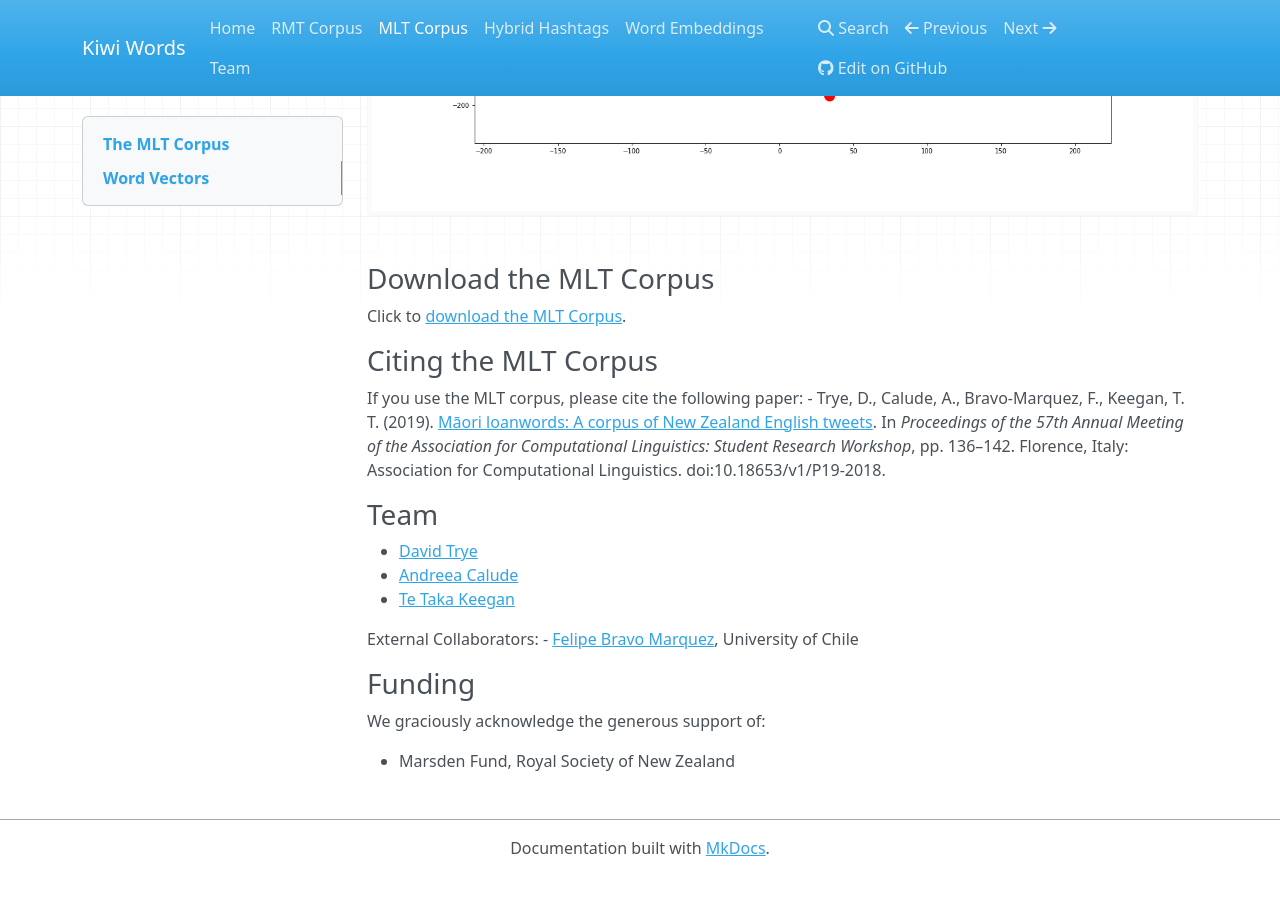
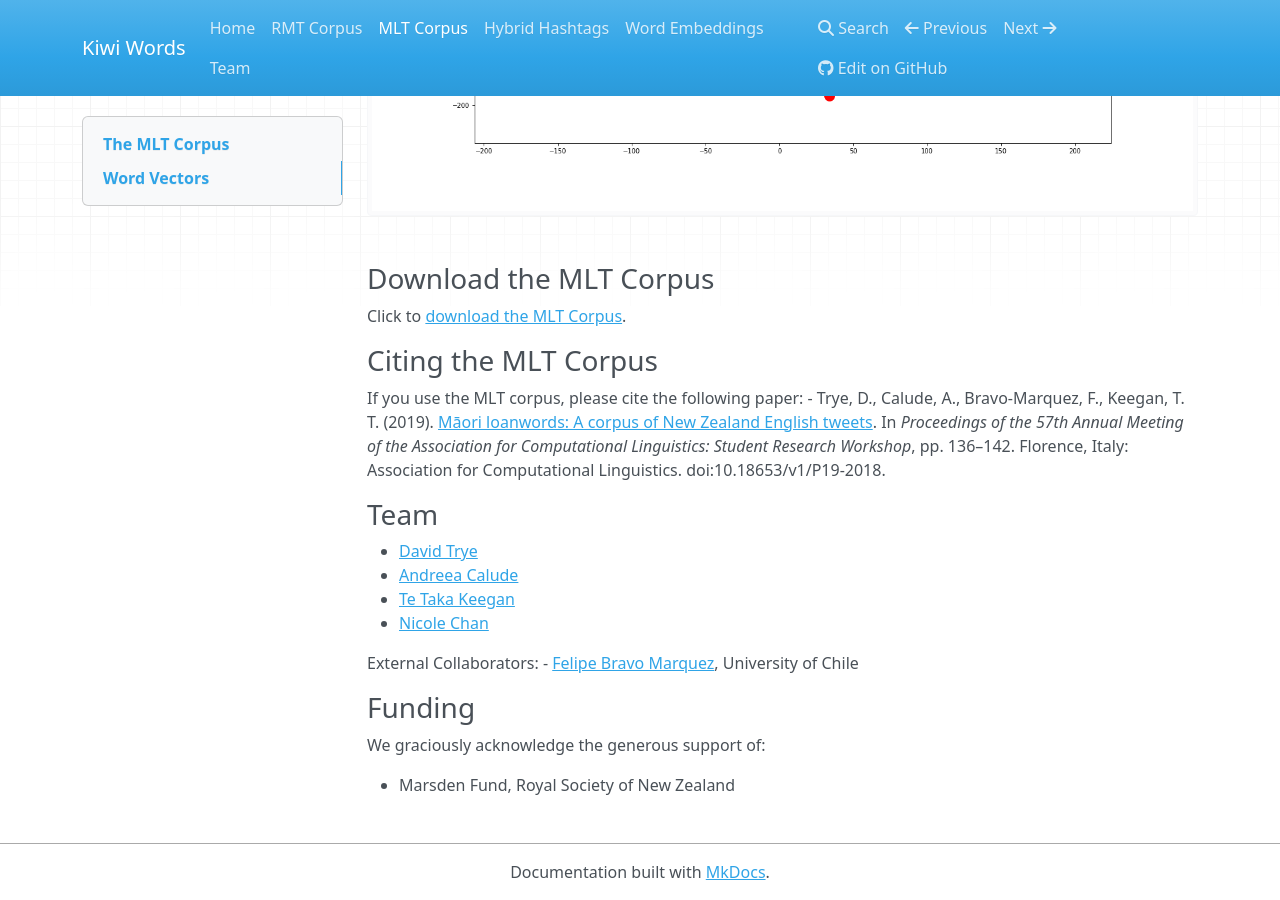
Before and after one commit to Waikato/kiwiwords, an MkDocs documentation site: the page built from docs/corpus.md, in a window 1280 px wide and 900 px high, scrolled down 6836 px. Built offline with MkDocs 1.6.1, drawn with Linux system fonts in a browser that asks for light colours; nearby versions of some CDN libraries; before the commit the page ends 7712 px from its top, so only the background shows below that.

Commit message:
Update corpus.md

```diff
--- a/docs/corpus.md
+++ b/docs/corpus.md
@@ -64,6 +64,7 @@ If you use the MLT corpus, please cite the following paper:
 - [David Trye](https://www.cs.waikato.ac.nz/~dgt12/)
 - [Andreea Calude](https://www.calude.net/andreea/)
 - [Te Taka Keegan](https://www.cms.waikato.ac.nz/people/tetaka)
+- [Nicole Chan](https://www.linkedin.com/in/hi-nicole-chan)
 
 External Collaborators:
 - [Felipe Bravo Marquez](https://felipebravom.com/), University of Chile
```
